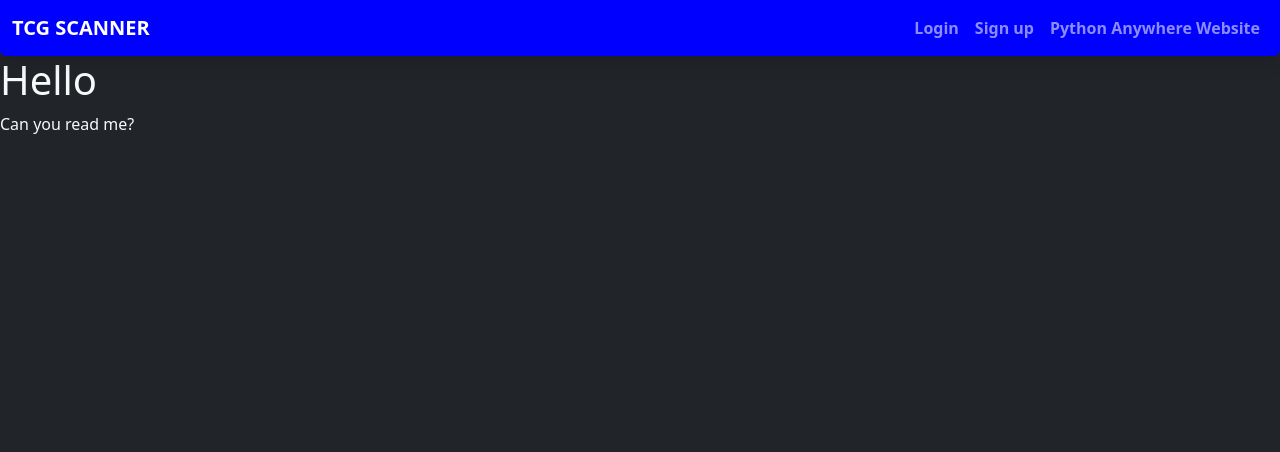
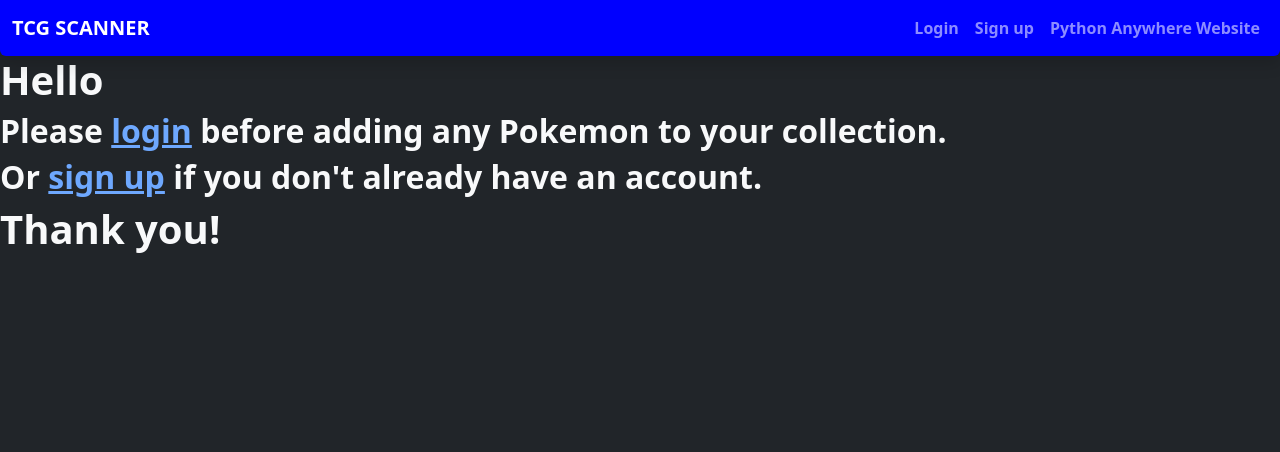
Before and after one commit to Newo2884/OD_Pokemon_Identifier_MP, a Flask app: page / in a window 1280 px wide. Shown: the top 452 px of the page. Run offline with Flask 3, Linux system fonts and the light colour scheme.

Commit message:
added functions to let users add pokemon ids (not yet names) to be stored in the users collection

```diff
--- a/main/main.py
+++ b/main/main.py
@@ -4,32 +4,49 @@ from models import *
 
 main_bp = Blueprint("main", __name__, template_folder="templates")
 
-@main_bp.route('/index', methods = ['GET', 'POST'])
+# currenty the only way to add pokemon to collections after trialing how to for a while (I know it shares the same directory as the one in app.py but nothing wrong seems to have happened from it)
+@main_bp.route("/", methods = ['GET', 'POST'])
 def index():
+    # same kind of form function as logging in and registering
+    if request.method == 'POST':
+        new_pokemon = Collection(
+            user_id = current_user.id,
+            pokemon_id = request.form["pokemon_id"],
+        )
+
+        db.session.add(new_pokemon)
+        db.session.commit()
+        flash("Pokemon added to collection", "success")
+        return redirect(url_for("main.view_collection", user_id = current_user.id))
+
     return render_template("index.html")
 
-@main_bp.route("/add_to_collection", methods=["POST"])
-def add_to_collection():
-    data = request.json
-    user_id = current_user.id
-    pokemon_name = data.get("pokemon_name")
+# will become the main way of adding pokemon to collections once the machine learning part is done
 
-    user = User.query.get(user_id)
-    pokemon = Pokemon.query.filter_by(name=pokemon_name).first()
+@main_bp.route("/add_to_collection", methods=['POST'])
+#def add_to_collection():
+#    data = request.json
+#    user_id = current_user.id
+#    pokemon_id = data.get("pokemon_name")
+#
+#    user = User.query.get(user_id)
+#    pokemon = Pokemon.query.filter_by(id=pokemon_id).first()
+#
+#    if not user or not pokemon:
+#        return jsonify({"success": False, "error": "User or pokemon not found"}), 404
+#
+    # Check if the user already has this pokemon in their collection
+#    existing_entry = Collection.query.filter_by(user_id=user_id, pokemon_id=pokemon.id).first()
+#    if existing_entry:
+#        existing_entry.quantity += 1
+#    else:
+#        new_entry = Collection(user_id=user_id, pokemon_id=pokemon.id)
+#        db.session.add(new_entry)
+#
+#    db.session.commit()
+#    return jsonify({"success": True, "message": "Pokemon added to collection"})
 
-    if not user or not pokemon:
-        return jsonify({"success": False, "error": "User or pokemon not found"}), 404
-
-    # Check if the user already has this pokemon in their collection
-    existing_entry = Collection.query.filter_by(user_id=user_id, pokemon_id=pokemon.id).first()
-    if existing_entry:
-        existing_entry.quantity += 1
-    else:
-        new_entry = Collection(user_id=user_id, pokemon_id=pokemon.id)
-        db.session.add(new_entry)
-
-    db.session.commit()
-    return jsonify({"success": True, "message": "Pokemon added to collection"})
+# allows the user to go to collection.html and see their identified Pokemon
 
 @main_bp.route("/collection/<int:user_id>", methods=["GET"])
 def view_collection(user_id):
--- a/main/templates/index.html
+++ b/main/templates/index.html
@@ -1,9 +1,63 @@
 {% extends "base.html" %}
 
-{% block title %}Login{% endblock %}
+{% block title %}Pokemon Identifier and Collector{% endblock %}
 {% block content %}
 
-<h1>Hello</h1>
-<p>Can you read me?</p>
+{% if current_user.is_authenticated %}
+
+<div class="d-flex container p-3 fw-bold">
+    <h1 class="fw-semibold align-self-center text-light">Hello, and Welcome to Pokemon Identifier and Collector</h1>
+</div>
+<div class="container pmx-auto fs-5 text-light" style="align-content: center;">
+    <form method='POST'>
+        <div class="form-group">
+            <label for="pokemon_id">Pokemon ID Number:</label>
+            <input type="pokemon_id" class="form-control" id="pokemon_id" name="pokemon_id">
+        </div>
+        <br>
+        <button href="{{ url_for('main.view_collection', user_id = current_user.id) }}" type="submit"
+            class="btn btn-success">Identify and Add Pokemon</button>
+    </form>
+</div>
+<!--
+<button id="add-to-collection-btn" class="btn btn-success d-block mx-auto mt-4" style="display: none;"
+    onclick="addPokemonToCollection(document.getElementById('pokemon-id').textContent)">
+    Add to Collection
+</button>
+
+<script>
+    async function addPokemonToCollection(pokemonID) {
+        try {
+            const response = await fetch('/main/add_to_collection', {
+                method: 'POST',
+                headers: { 'Content-Type': 'application/json' },
+                body: JSON.stringify({ pokemon_id: pokemonID })
+            });
+
+
+            const text = await response.text();
+            console.log("Server response:", text);
+            const result = JSON.parse(text);
+
+            if (result.success) {
+                alert(result.message);
+            }
+        } catch (error) {
+            console.error("Error adding Pokemon to collection:", error);
+        }
+    }
+</script>
+-->
+
+{% else %}
+
+<h1 class="fw-bold">Hello</h1>
+<h2 class="fw-semibold">Please <a href="{{ url_for('auth.login') }}">login</a> before adding any Pokemon to your
+    collection.</h2>
+<h2 class="fw-semibold"> Or <a href="{{ url_for('auth.register') }}">sign up</a> if you don't already have an account.
+</h2>
+<h1 class="fw-semibold">Thank you!</h1>
+
+{% endif %}
 
 {% endblock %}
--- a/models.py
+++ b/models.py
@@ -34,7 +34,6 @@ class Collection(db.Model):
     id = db.Column(db.Integer, primary_key=True)
     pokemon_id = db.Column(db.Integer, db.ForeignKey("pokemon.id"), nullable=False)
     user_id = db.Column(db.Integer, db.ForeignKey("user.id"), nullable=False)
-    quantity = db.Column(db.Integer, default=0)
 
     user = db.relationship("User", backref="collections", lazy=True)
     pokemon = db.relationship("Pokemon", backref="collections", lazy=True)
--- a/static/js/scanner.js
+++ b/static/js/scanner.js
@@ -71,7 +71,7 @@ function displayPokemon(pokemon) {
     document.getElementById("pokemon-decription").innerText = pokemon.decription;
 }
 
-async function fetchCardDetails(detectedName) {
+async function fetchPokemonDetails(detectedName) {
     try {
         const response = await fetch('/get_pokemon_details', {
             method: 'POST',
--- a/templates/base.html
+++ b/templates/base.html
@@ -35,8 +35,11 @@
                         <a href="{{ url_for('auth.logout') }}" class="nav-item nav-link fw-semibold">Logout</a>
                     </li>
                     <li>
-                        <a href="{{ url_for('main.collection', user_id = current_user.id)}}"
+                        <a href="{{ url_for('main.view_collection', user_id = current_user.id)}}"
                             class="nav-item nav-link fw-semibold">Collection</a>
+                    </li>
+                    <li>
+                        <a href="{{ url_for('main.index') }}" class="nav-item nav-link fw-semibold">Identify Pokemon</a>
                     </li>
                     {% else %}
                     <li class="nav-item">
@@ -63,7 +66,7 @@
         {% for category, message in messages %}
         <div class="alert alert-{{ category }} alert-dismissible fade show" role="alert">
             {{ message }}
-            <button type="button" class="btn-close" data-bs-dismiss="alert" aria-label="Close"></button>
+            <button type="button" class="btn-close btn-dark" data-bs-dismiss="alert" aria-label="Close"></button>
         </div>
         {% endfor %}
         {% endif %}
```
Also changed, not shown: main/templates/collection.html (+8 -0 lines), pokelist.db.
